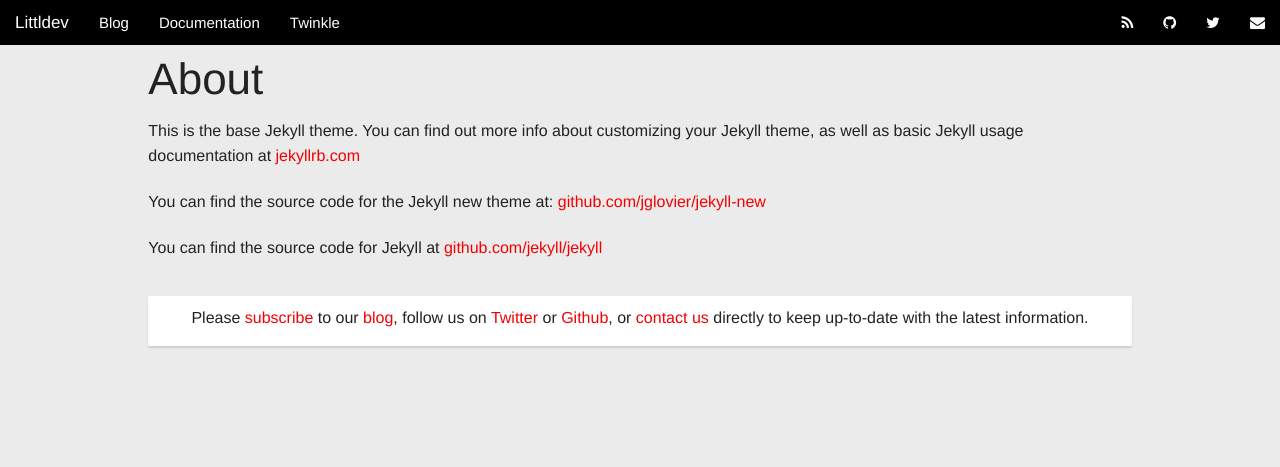
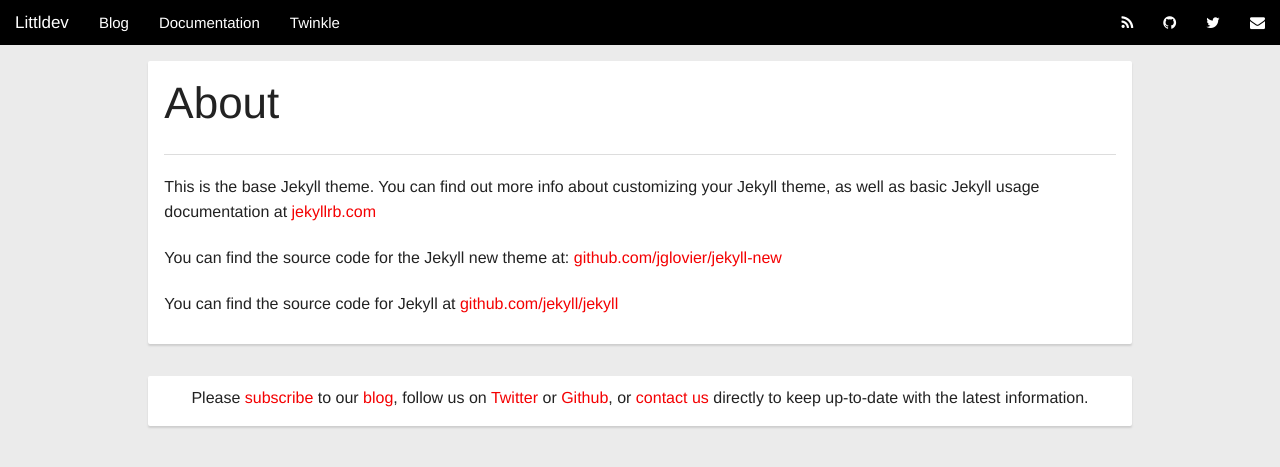
Before and after one commit to littlstar/littlstar.github.io, a Jekyll site: the page built from about.md, in a window 1280 px wide. Shown: the top 467 px of the page. Built offline with Jekyll 4.4.1, drawn with Linux system fonts in a browser that asks for light colours; nearby versions of some CDN libraries; comment, search, counter and statistics services are not loaded.

Commit message:
updated page layout

```diff
--- a/_layouts/page.html
+++ b/_layouts/page.html
@@ -1,14 +1,16 @@
 ---
 layout: default
 ---
-<div class="post">
+<div class="white-panel page">
 
-  <header class="post-header">
-    <h1 class="post-title">{{ page.title }}</h1>
+  <header class="page-header">
+    <h1 class="page-title">{{ page.title }}</h1>
   </header>
 
-  <article class="post-content">
+  <hr />
+
+  <div class="page-content">
     {{ content }}
-  </article>
+  </div>
 
 </div>
```
